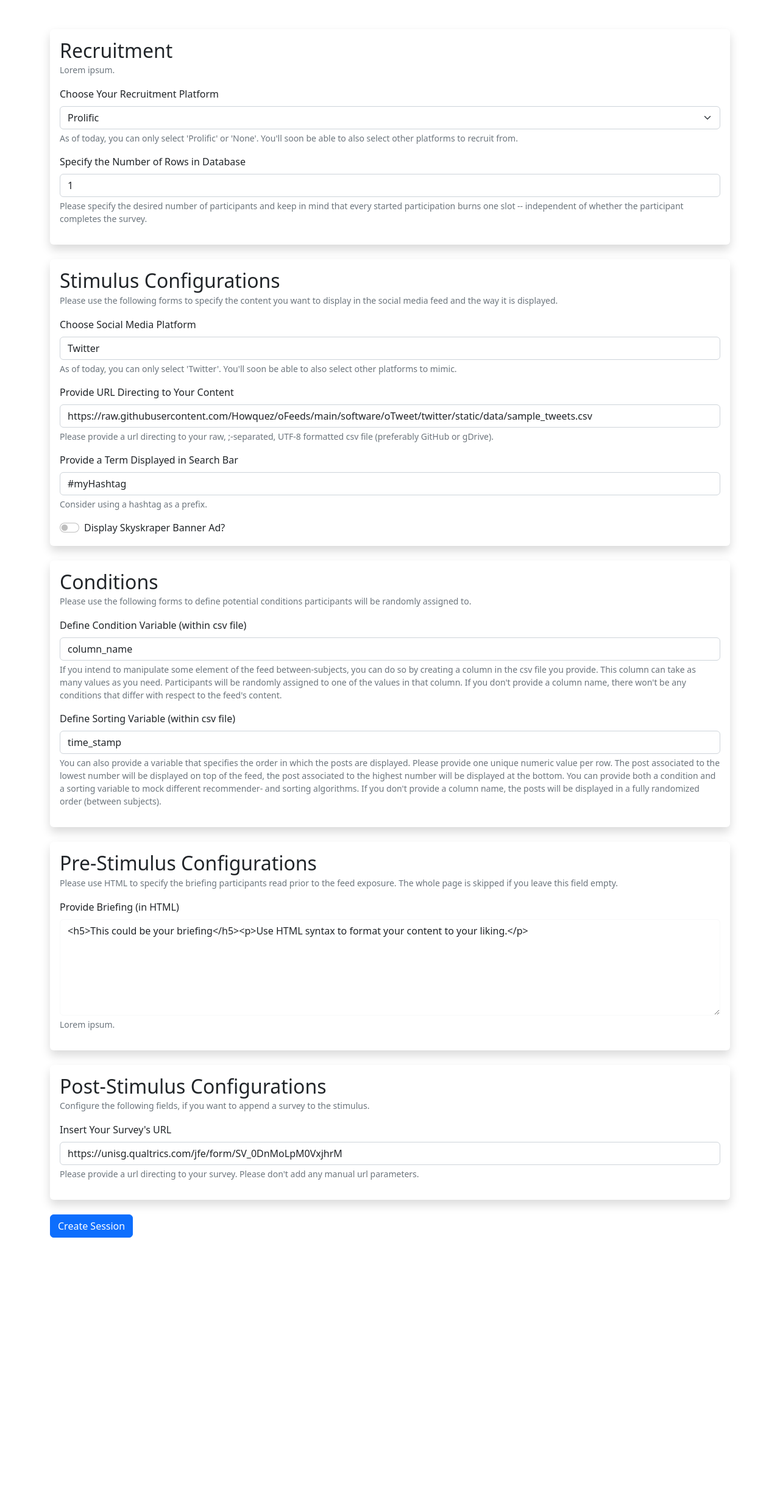
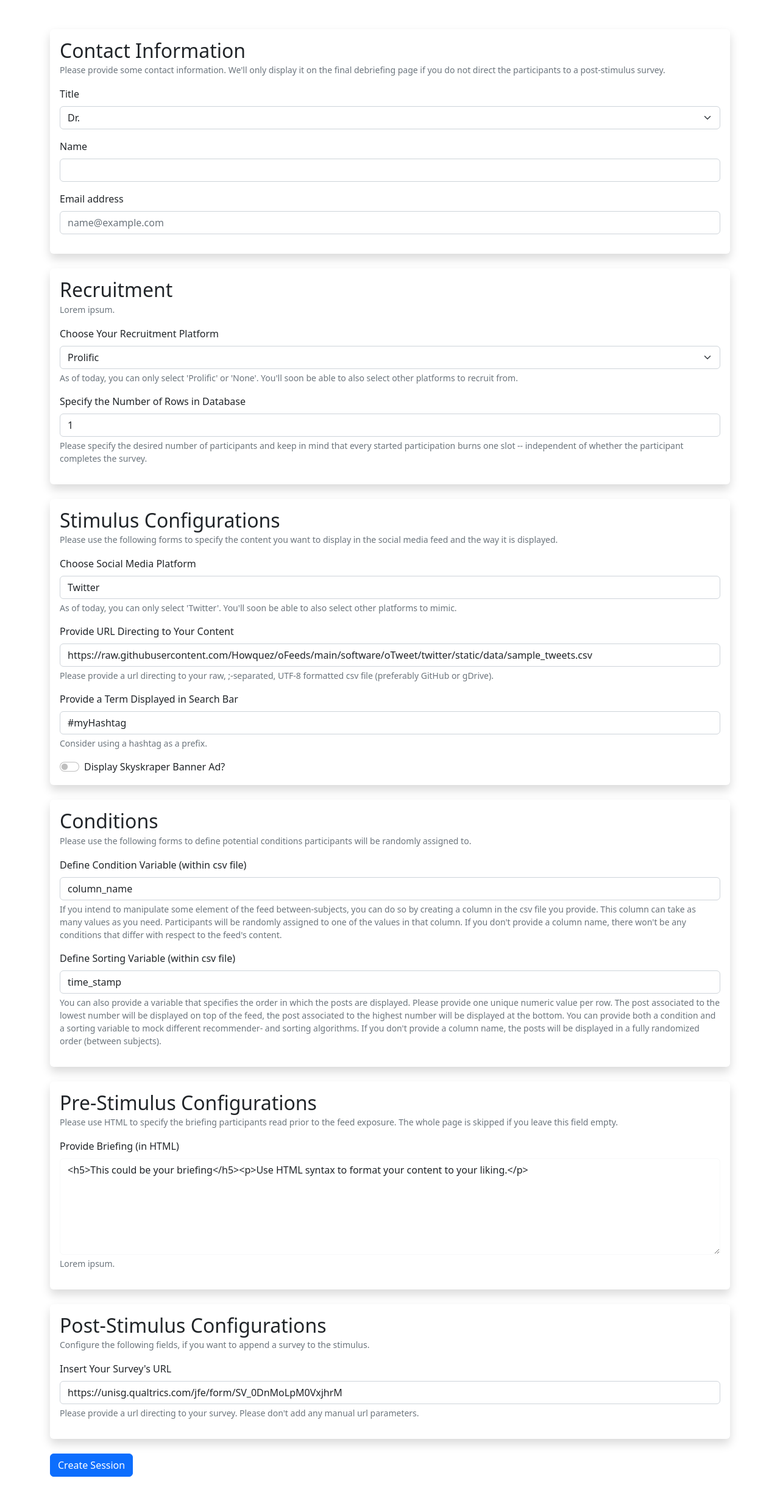
Before and after one commit to Howquez/oFeeds-config, a Flask app: page / in a window 1280 px wide. Shown: the whole page at 61% size. Before the commit the page ends 2029 px from the top, so only its background shows below. Run offline with Flask 3, Linux system fonts and the light colour scheme.

Commit message:
add additional fields for debrief

```diff
--- a/app.py
+++ b/app.py
@@ -42,6 +42,9 @@ def create_session():
             session_config_name='oTweet',
             num_participants=data.get('participant_number'),
             modified_session_config_fields=dict(
+                title=data.get('title'),
+                name=data.get('full_name'),
+                eMail=data.get('eMail'),
                 data_path=data.get('content_url'),
                 topics=not data.get('display_skyscraper'),
                 url_param=url_param,
--- a/static/script.js
+++ b/static/script.js
@@ -37,6 +37,9 @@ function liveRecv(data) {
 function sendValue() {
     console.log('sent');
 
+    let title = document.getElementById('title').value;
+    let full_name = document.getElementById('name').value;
+    let eMail = document.getElementById('eMail').value;
     let participant_number = document.getElementById('participant_number').value;
     let content_url = document.getElementById('content_url').value;
     let recruitment_platform = document.getElementById('recruitment_platform').value;
@@ -53,6 +56,9 @@ function sendValue() {
             'Content-Type': 'application/json',
         },
         body: JSON.stringify({
+            title: title,
+            name: full_name,
+            eMail: eMail,
             participant_number: parseInt(participant_number),
             content_url: content_url,
             recruitment_platform: recruitment_platform,
--- a/templates/index.html
+++ b/templates/index.html
@@ -12,6 +12,44 @@
 <script src="{{ url_for('static', filename='script.js') }}"></script>
 
 <div class="container-md my-5">
+
+    <div class="card my-4 border-0 shadow">
+        <div class="card-body">
+            <h5 class="card-title h2 mb-0">
+                Contact Information
+            </h5>
+            <p class="card-text text-muted">
+                <small>
+                    Please provide some contact information. We'll only display it on the final debriefing page if
+                    you do not direct the participants to a post-stimulus survey.
+                </small>
+            </p>
+            <form>
+                <div class="mb-3">
+                    <label for="title" class="form-label">Title</label>
+                    <select class="form-select" id="title" aria-describedby="title_help">
+                        <option value="Dr." selected>Dr.</option>
+                        <option value="Prof.">Prof.</option>
+                        <option value="Ms.">Ms.</option>
+                        <option value="Mr.">Mr.</option>
+                    </select>
+                    <div id="title_help" class="form-text">
+                    </div>
+                </div>
+                <div class="mb-3">
+                    <label for="name" class="form-label">Name</label>
+                    <input type="text" class="form-control" id="name" aria-describedby="name_help" value="">
+                    <div id="name_help" class="form-text">
+                    </div>
+                </div>
+                <div class="mb-3">
+                    <label for="eMail" class="form-label">Email address</label>
+                    <input type="email" class="form-control" id="eMail" placeholder="name@example.com">
+                </div>
+            </form>
+        </div>
+    </div>
+
     <div class="card my-4 border-0 shadow">
         <div class="card-body">
             <h5 class="card-title h2 mb-0">
```
